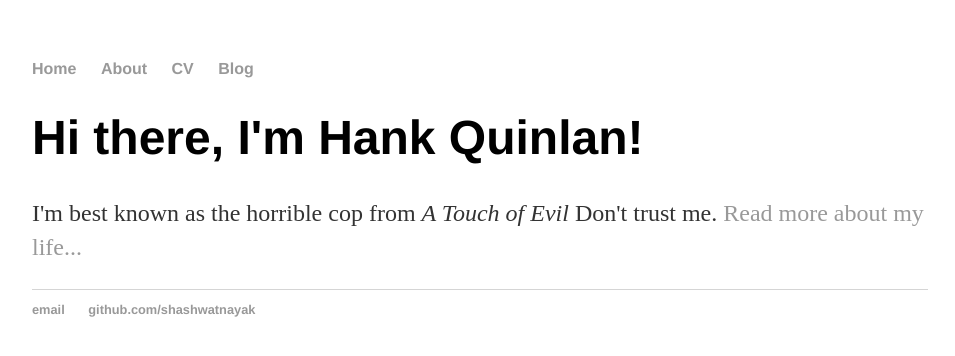
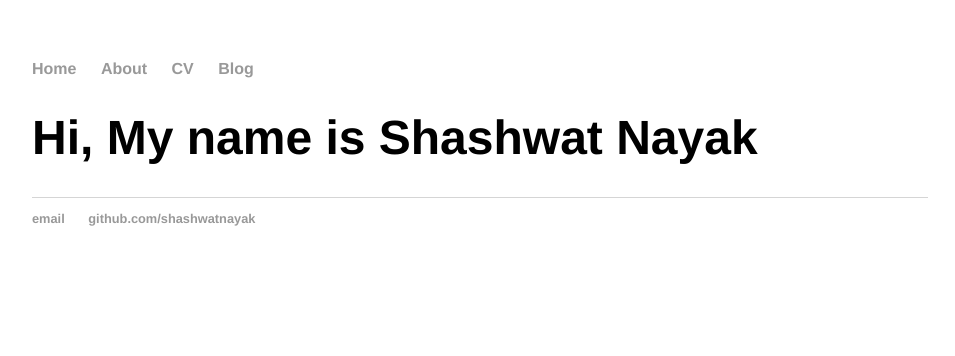
Before and after one commit to shashwatnayak/shashwatnayak.github.io, a Jekyll site: the page index.html, which Jekyll copies as it is, in a window 1280 px wide. Shown: the top 356 px of the page, without its empty margins (160-1115 px from the left). Built offline with Jekyll 4.4.1, drawn with Linux system fonts in a browser that asks for light colours.

Commit message:
now corrected

```diff
--- a/index.html
+++ b/index.html
@@ -16,8 +16,7 @@
 		</nav>
 		<div class="container">
     		<div class="blurb">
-        		<h1>Hi there, I'm Hank Quinlan!</h1>
-				<p>I'm best known as the horrible cop from <em>A Touch of Evil</em> Don't trust me. <a href="/about">Read more about my life...</a></p>
+        		<h1>Hi, My name is Shashwat Nayak</h1>
     		</div><!-- /.blurb -->
 		</div><!-- /.container -->
 		<footer>
```
